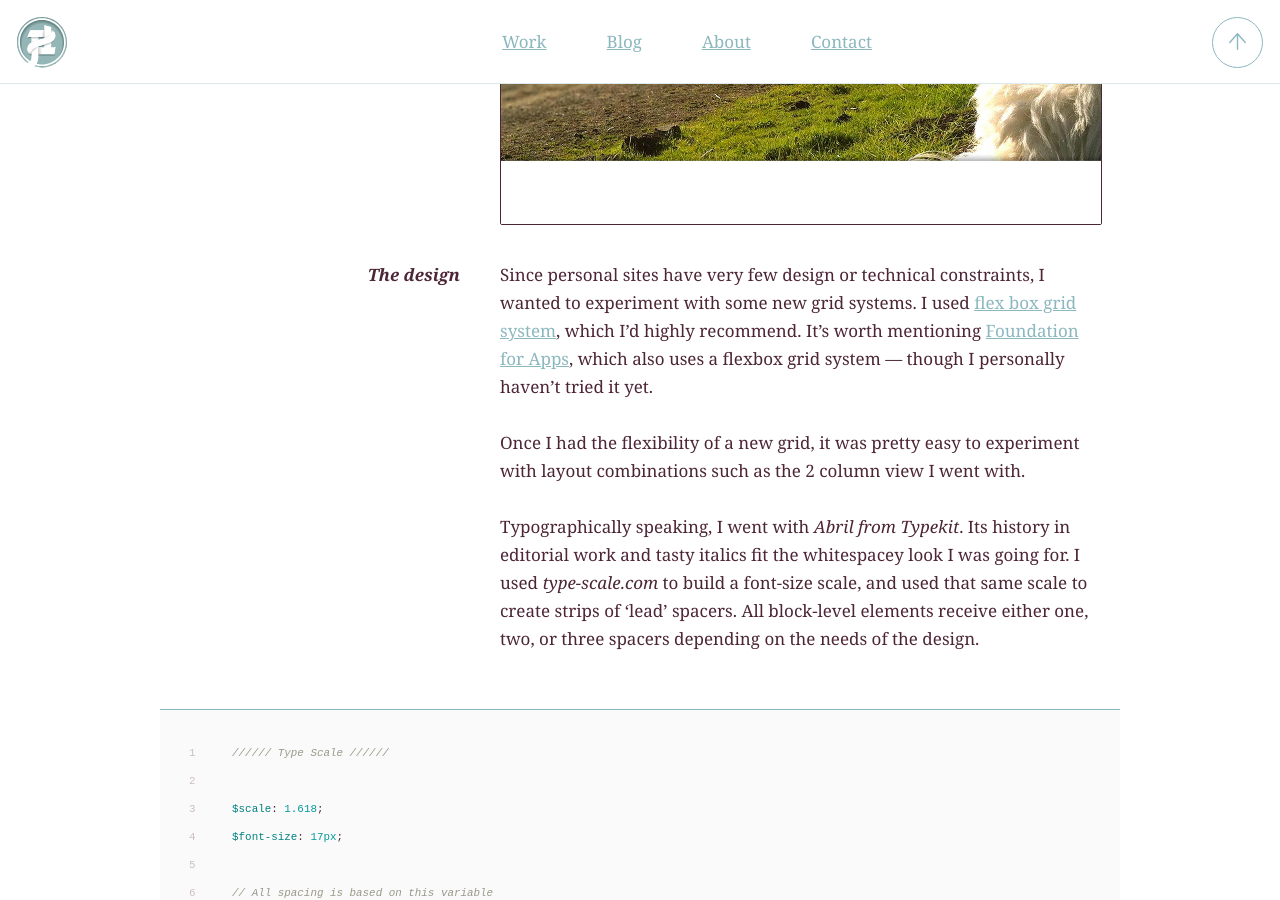
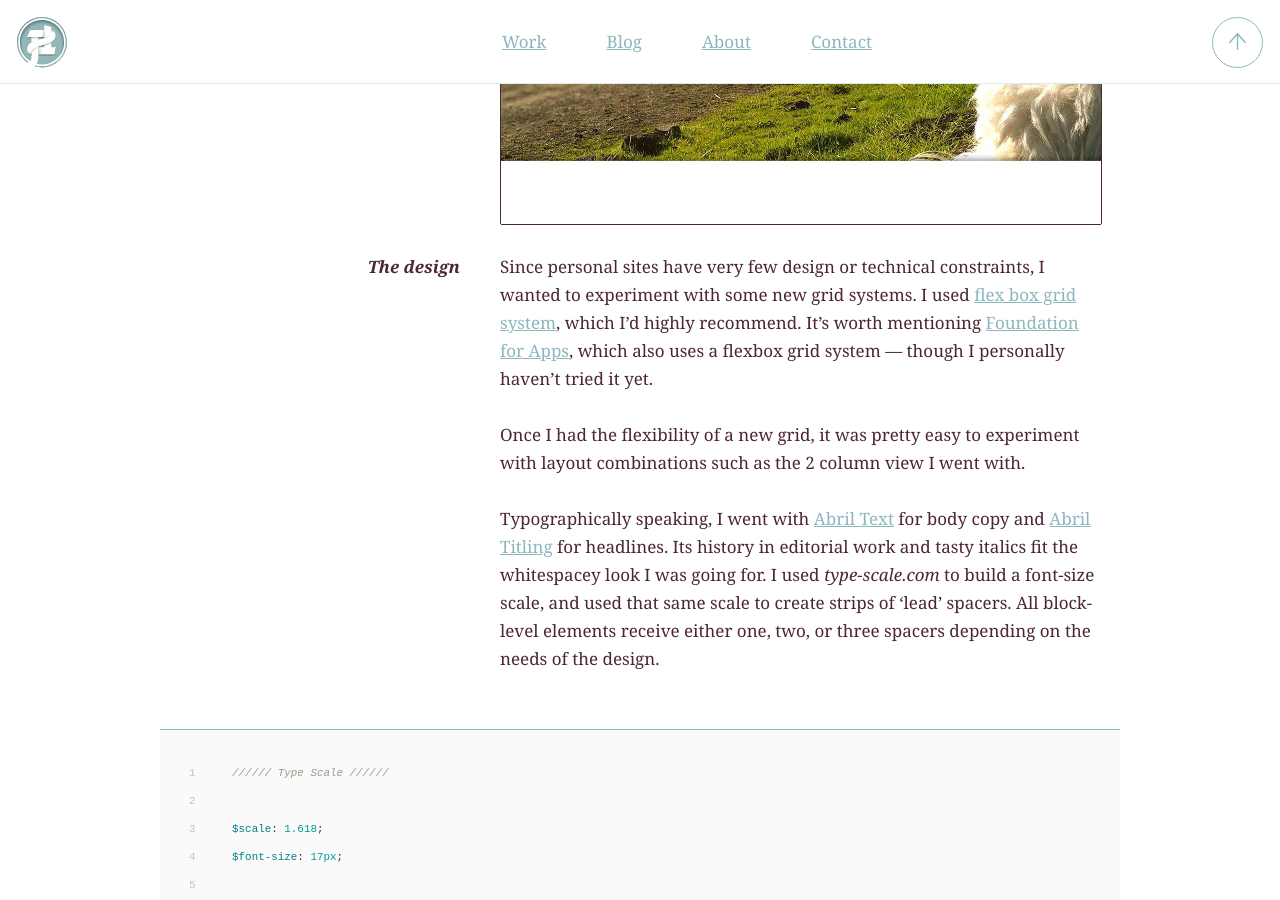
Before and after one commit to zachalbert/zachalbert.com_v6-build, a Jekyll site: the page built from _posts/2015-01-15-website-redesign-2015.md, in a window 1280 px wide and 900 px high, scrolled down 1537 px. Built offline with Jekyll 4.4.1, drawn with Linux system fonts in a browser that asks for light colours; comment, search, counter and statistics services are not loaded; some of the changed text lies outside the part shown.

Commit message:
Big commit: - Jribbble for pulling in Dribbble feed - Nascarification in About section - Lots of cleanup junk

```diff
--- /dev/null
+++ b/_js/jquery.jribbble-1.0.1.js
@@ -0,0 +1 @@
+(function(e){"use strict";e.jribbble={};var t=function(t,s){e.ajax({type:"GET",url:"http://api.dribbble.com"+t,data:s[1]||{},dataType:"jsonp",success:function(e){e===undefined?s[0]({error:!0}):s[0](e)}})},s={getShotById:"/shots/$/",getReboundsOfShot:"/shots/$/rebounds/",getShotsByList:"/shots/$/",getShotsByPlayerId:"/players/$/shots/",getShotsThatPlayerFollows:"/players/$/shots/following/",getPlayerById:"/players/$/",getPlayerFollowers:"/players/$/followers/",getPlayerFollowing:"/players/$/following/",getPlayerDraftees:"/players/$/draftees/",getCommentsOfShot:"/shots/$/comments/",getShotsThatPlayerLikes:"/players/$/shots/likes/"},o=function(e){return function(){var s=[].slice.call(arguments),o=e.replace("$",s.shift());t(o,s)}};for(var r in s)e.jribbble[r]=o(s[r])})(jQuery,window,document);
--- a/_layouts/default.html
+++ b/_layouts/default.html
@@ -64,20 +64,19 @@
               Hi, I'm Zac Halbert. I'm a digital product designer living in San Francisco, California with my Wife Sheena and sheepdog Rufus.
             </p>
             <p>
-              I build user-facing applications and webites for technology companies, especially startups aiming to make a meaingful, positive impact on everyone. My focus is on early stages products, making product visions a reality, and advising technical teams in need of creative direction.
+              I build user-facing applications and webites for technology companies, especially startups aiming to make a meaingful, positive impact on everyone. My focus is on early stage products, making strategic vision a reality, and advising technical teams in need of creative direction.
             </p>
             <p>
               I've been fortunate enough to work with really talented people at some amazing companies.
             </p>
-            <p>
-              <span class="nascar recurly" title="Recurly"></span>
-              <span class="nascar samahope" title="SamaHope / SamaGroup"></span>
-              <span class="nascar nomnommer" title="NomNommer"></span>
-              <span class="nascar broadly" title="Broadly"></span>
-              <span class="nascar sharefund" title="ShareFund"></span>
-              <span class="nascar archively" title="Archively"></span>
-            </p>
-            <p><a href="#contact"><i class="icon-arrow-down no-underline hover-bounce"></i>&nbsp;&nbsp;&nbsp;Interested in working together?</a></p>
+          </div>
+          <div class="nascarification">
+            <span class="nascar samahope" title="SamaHope"></span><span class="nascar samagroup" title="SamaGroup"></span><span class="nascar recurly" title="Recurly"></span><span class="nascar broadly" title="Broadly"></span><span class="nascar sharefund" title="ShareFund"></span><span class="nascar archively" title="Archively"></span><!-- <span class="nascar nomnommer" title="NomNommer"></span> -->
+            <br><br>
+            <a href="#contact"><i class="icon-arrow-down no-underline hover-bounce"></i>&nbsp;&nbsp;&nbsp;Interested in working together?</a>
+          </div>
+          <div class="text-center">
+
           </div>
         </div>
       </section>
--- a/_posts/2015-01-15-website-redesign-2015.md
+++ b/_posts/2015-01-15-website-redesign-2015.md
@@ -27,7 +27,7 @@
 
 Once I had the flexibility of a new grid, it was pretty easy to experiment with layout combinations such as the 2 column view I went with.
 
-Typographically speaking, I went with _Abril from Typekit_. Its history in editorial work and tasty italics fit the whitespacey look I was going for. I used _type-scale.com_ to build a font-size scale, and used that same scale to create strips of 'lead' spacers. All block-level elements receive either one, two, or three spacers depending on the needs of the design.
+Typographically speaking, I went with <a href="https://typekit.com/fonts/abril-text">Abril Text</a> for body copy and <a href="https://typekit.com/fonts/abril-titling">Abril Titling</a> for headlines. Its history in editorial work and tasty italics fit the whitespacey look I was going for. I used _type-scale.com_ to build a font-size scale, and used that same scale to create strips of 'lead' spacers. All block-level elements receive either one, two, or three spacers depending on the needs of the design.
 
 {% highlight scss linenos %}
 ////// Type Scale //////
--- a/_scss/_variables.scss
+++ b/_scss/_variables.scss
@@ -43,7 +43,7 @@
 $color-border:            $color-link;
 
 $color-footer:            $color-12;
-$color-footer-text:       $color-1;
+$color-footer-text:       #DBD8C5;
 $color-footer-link:       $color-link;
 $color-footer-link-hover: $color-link-hover;
 
--- a/gulpfile.js
+++ b/gulpfile.js
@@ -85,7 +85,7 @@
 gulp.task('watch', function() {
   gulp.watch('_scss/*.scss', ['styles']);
   gulp.watch(['_js/*.js', 'bower_components/**/*.js'], ['scripts', 'jekyll-rebuild']);
-  gulp.watch(['index.html', '_includes/*.html', '_layouts/*.html', '_posts/*', 'thanks/*.html', 'work/*.html'], ['jekyll-rebuild']);
+  gulp.watch(['index.html', '_includes/*.html', '_layouts/*.html', '_posts/*', 'thanks/*.html', 'work/*.html', 'images/*'], ['jekyll-rebuild']);
 });
 
 
```
Also changed, not shown: _js/main.js (+11 -0 lines), _scss/_main.scss (+81 -6 lines), work/index.html (+11 -4 lines), css/style.css, images/nc-archively.png (added), images/nc-broadly.png (added), images/nc-nomnommer.png (added), images/nc-recurly.png (added), images/nc-samagroup.png (added), images/nc-samahope.png (added), images/nc-sharefund.png (added), js/site.min.js.
